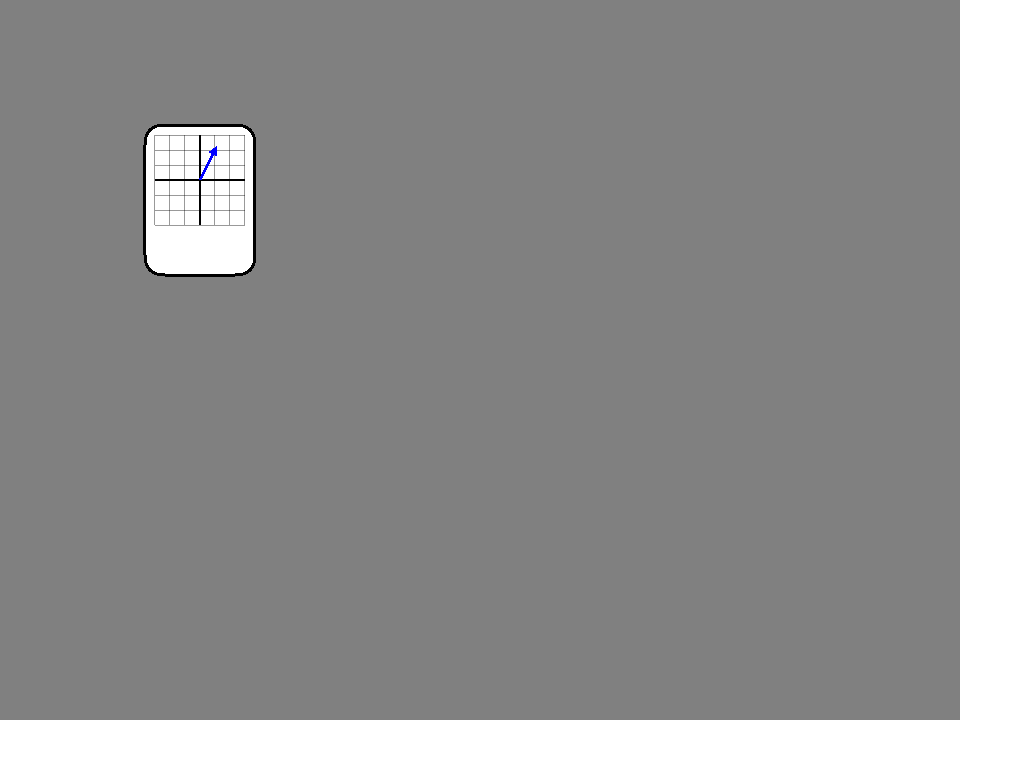
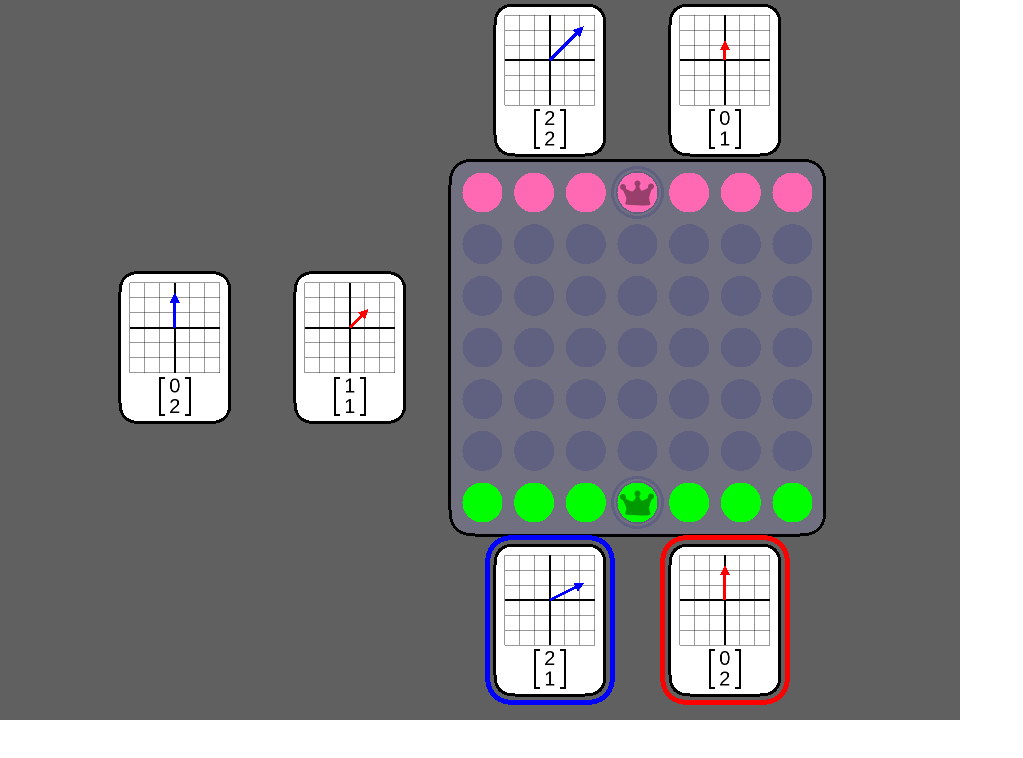
Before and after one commit to leifekstromclark/vector-chess, a plain HTML site: page index.html in a window 1280 px wide. Shown: the whole page, without its empty margins (0-1023 px from the left). Drawn offline with Linux system fonts and the light colour scheme; animation ran at ten frames a second.

Commit message:
assets instantiated

```diff
--- a/index.html
+++ b/index.html
@@ -14,6 +14,8 @@
     </div>
     <script src="static/pixi.min.js"></script>
     <script src="static/vector.js"></script>
+    <script src="static/preview.js"></script>
+    <script src="static/unit.js"></script>
     <script src="static/card.js"></script>
     <script src="static/resize.js"></script>
     <script src="static/main.js"></script>
--- a/static/card.js
+++ b/static/card.js
@@ -1,44 +1,75 @@
 class Card {
-    constructor(delta) {
+    constructor(delta, deck, pos) {
         this.delta = delta;
+        this.graphics = new PIXI.Graphics();
+        this.update_position(deck, pos);
+        this.generate_graphics();
+        stage.addChild(this.graphics);
+        this.graphics.card = this;
+        this.graphics.interactive = true;
+        this.graphics.buttonmode = true;
+    }
 
-        this.graphics = new PIXI.Graphics();
+    generate_graphics() {
+        let color = vector_colors[this.pos];
 
         //background
-        this.graphics.lineStyle(3, 0x000000);
+        this.graphics.lineStyle(6, 0x000000);
         this.graphics.beginFill(0xFFFFFF);
-        this.graphics.drawRoundedRect(-55, -75, 110, 150, 20);
+        this.graphics.drawRoundedRect(-110, -150, 220, 300, 40);
         this.graphics.endFill();
 
         //grid
         for (let i = -3; i < 4; i++) {
             if (i == 0) {
-                this.graphics.lineStyle(2, 0x000000);
+                this.graphics.lineStyle(4, 0x000000);
             }
             else {
-                this.graphics.lineStyle(1, 0x000000, 0.4);
+                this.graphics.lineStyle(2, 0x000000, 0.4);
             }
-            this.graphics.moveTo(-45, -20 + i * 15).lineTo(45, -20 + i * 15);
-            this.graphics.moveTo(i * 15, -65).lineTo(i * 15, 25);
+            this.graphics.moveTo(-90, -40 + i * 30).lineTo(90, -40 + i * 30);
+            this.graphics.moveTo(i * 30, -130).lineTo(i * 30, 50);
         }
 
         //graphed vector
-        this.graphics.lineStyle(3, 0x0000FF);
-        let graph_vect = new Vector(delta.x, delta.y * -1);
-        let tip = graph_vect.multiply(15).add(new Vector(0, -20));
-        this.graphics.moveTo(0, -20).lineTo(tip.x, tip.y);
+        this.graphics.lineStyle(6, color);
+        let graph_vect = new Vector(this.delta.x, this.delta.y * -1);
+        let tip = graph_vect.multiply(30).add(new Vector(0, -40));
+        this.graphics.moveTo(0, -40).lineTo(tip.x, tip.y);
 
-
-        // draw polygon
-        let normal = graph_vect.get_normal().normalize().multiply(5);
-        let arrow_length = graph_vect.normalize().multiply(5);
+        let normal = graph_vect.get_normal().normalize().multiply(10);
+        let arrow_length = graph_vect.normalize().multiply(10);
         let path = [tip.x - arrow_length.x + normal.x, tip.y - arrow_length.y + normal.y, tip.x - arrow_length.x - normal.x, tip.y - arrow_length.y - normal.y, tip.x + arrow_length.x, tip.y + arrow_length.y];
         this.graphics.lineStyle(0);
-        this.graphics.beginFill(0x0000FF);
+        this.graphics.beginFill(color);
         this.graphics.drawPolygon(path);
         this.graphics.endFill();
 
+        //vector numbers
+        let style = new PIXI.TextStyle({fontSize: 40});
+        let text = new PIXI.Text(String(this.delta.x), style);
+        text.position.set(-text.width / 2, 54);
+        this.graphics.addChild(text);
+        text = new PIXI.Text(String(this.delta.y), style);
+        text.position.set(-text.width / 2, 95);
+        this.graphics.addChild(text);
 
-        stage.addChild(this.graphics);
+        this.graphics.lineStyle(4, 0x000000);
+        this.graphics.moveTo(-20, 135).lineTo(-30, 135).lineTo(-30, 60).lineTo(-20, 60);
+        this.graphics.moveTo(20, 135).lineTo(30, 135).lineTo(30, 60).lineTo(20, 60);
+    }
+
+    update_position(deck, pos) {
+        this.deck = deck;
+        this.pos = pos;
+        let pos_list;
+        if (this.deck == 0) {
+            pos_list = card_positions;
+        } else if (this.deck == 1) {
+            pos_list = opp_card_positions;
+        } else {
+            pos_list = next_card_positions;
+        }
+        this.graphics.position.set(pos_list[this.pos].x, pos_list[this.pos].y);
     }
 }
--- a/static/main.js
+++ b/static/main.js
@@ -1,12 +1,15 @@
 //Assign a canvas for pixi to use
 const canvas = document.getElementById('mycanvas');
+
+const ASPECT = [4, 3];
+const RESOLUTION = 720;
 
 //Create a renderer and assign resize event
 const renderer = new PIXI.Renderer({
     view: canvas,
     resolution: window.devicePixelRatio,
     autoDensity: true,
-    backgroundColor: 0x808080
+    backgroundColor: 0x606060
 })
 resize();
 window.addEventListener('resize', resize);
@@ -14,15 +17,111 @@ window.addEventListener('resize', resize);
 //Create a main container
 const stage = new PIXI.Container();
 
+//initialize board
+const board_container = new PIXI.Container();
+const board_graphics = new PIXI.Graphics();
+let board = [];
+board_graphics.lineStyle(6, 0x000000);
+board_graphics.beginFill(0x707080);
+const board_width = 750;
+board_graphics.drawRoundedRect(0, 0, board_width, board_width, 50);
+board_graphics.endFill();
+const margin = 130;
+for (let row = 0; row < 7; row++) {
+    board.push([]);
+    for (let col = 0; col < 7; col++) {
+        let radius = 40;
+        board[row].push(null);
+        if (col == 3 && (row == 0 || row == 6)) {
+            radius = 30
+            board_graphics.lineStyle(6, 0x606080);
+            board_graphics.drawCircle(margin / 2 + (board_width - margin) / 6 * col, margin / 2 + (board_width - margin) / 6 * row, 40);
+            board_graphics.drawCircle(margin / 2 + (board_width - margin) / 6 * col, margin / 2 + (board_width - margin) / 6 * row, 50);
+        }
+        board_graphics.lineStyle(0);
+        board_graphics.beginFill(0x606080);
+        board_graphics.drawCircle(margin / 2 + (board_width - margin) / 6 * col, margin / 2 + (board_width - margin) / 6 * row, radius);
+        board_graphics.endFill();
+    }
+}
+board_container.position.set(900, 320)
+board_container.addChild(board_graphics);
+stage.addChild(board_container);
+
+const vector_colors = [0x0000FF, 0xFF0000];
+
+//initialize cards
+const card_positions = [new Vector(1100, 1240), new Vector(1450, 1240)];
+const opp_card_positions = [new Vector(1100, 160), new Vector(1450, 160)];
+const next_card_positions = [new Vector(350, 695), new Vector(700, 695)];
+
+
+for (let i = 0; i < 6; i++) {
+    let x = 0;
+    let y = 0;
+    while (x == 0 && y == 0) {
+        x = Math.floor(Math.random() * 3);
+        y = Math.floor(Math.random() * 3);
+    }
+    new Card(new Vector(x, y), Math.floor(i / 2), i % 2);
+}
+
+//initialize tokens
+const friendly_color = 0x00FF00;
+const enemy_color = 0xFF69B4;
+
+for (let col = 0; col < 7; col++) {
+    let king = false;
+    if (col == 3) {
+        king = true;
+    }
+    board[0][col] = new Unit(new Vector(col, 0), false, king);
+    board[6][col] = new Unit(new Vector(col, 6), true, king);
+}
+
+//initialize selection icons
+let selects = [new PIXI.Graphics(), new PIXI.Graphics()];
+selects[0].lineStyle(10, vector_colors[0]);
+selects[1].lineStyle(10, vector_colors[1]);
+selects[0].drawRoundedRect(-125, -165, 250, 330, 55);
+selects[1].drawRoundedRect(-125, -165, 250, 330, 55);
+selects[0].position.set(card_positions[0].x, card_positions[0].y);
+selects[1].position.set(card_positions[1].x, card_positions[1].y);
+stage.addChild(selects[0]);
+stage.addChild(selects[1]);
+
+let reflects = [PIXI.Sprite.from('static/x-1.png'), PIXI.Sprite.from('static/x-1.png')];
+reflects[0].position.set(card_positions[0].x + 100, card_positions[0].y + 100);
+reflects[1].position.set(card_positions[1].x + 100, card_positions[1].y + 100);
+reflects[0].anchor.set(0.5, 0.5);
+reflects[1].anchor.set(0.5, 0.5);
+reflects[0].visible = false;
+reflects[1].visible = false;
+stage.addChild(reflects[0]);
+stage.addChild(reflects[1]);
+
+let eliminate = PIXI.Sprite.from('static/eliminate.png');
+eliminate.anchor.set(0.5, 0.5);
+eliminate.visible = false;
+board_container.addChild(eliminate);
+
+let board_select = new PIXI.Graphics();
+board_select.lineStyle(6, vector_colors[0]);
+board_select.drawCircle(0, 0, 50);
+board_select.visible = false;
+board_container.addChild(board_select);
+
+let previews = [new Preview(vector_colors[0]), new Preview(vector_colors[1])];
+
+
+
 function play() {
+    let scale = renderer.screen.height / 1440;
+    stage.scale.set(scale, scale);
     renderer.render(stage);
 }
 
 let state = play
-
-let card = new Card(new Vector(1, 2));
-card.graphics.x = 200
-card.graphics.y = 200
 
 //Main loop
 function gameLoop(){
--- /dev/null
+++ b/static/preview.js
@@ -0,0 +1,26 @@
+class Preview {
+    constructor(color) {
+        this.color = color;
+        this.graphics = new PIXI.Graphics();
+        this.graphics.visible = false;
+        board_container.addChild(this.graphics);
+    }
+
+
+    draw(delta) {
+
+        this.graphics.clear();
+
+        this.graphics.lineStyle(18, this.color);
+        let tip = delta.multiply((board_width - margin) / 6);
+        this.graphics.moveTo(0, 0).lineTo(tip.x, tip.y);
+
+        let normal = delta.get_normal().normalize().multiply(30);
+        let arrow_length = delta.normalize().multiply(30);
+        let path = [tip.x - arrow_length.x + normal.x, tip.y - arrow_length.y + normal.y, tip.x - arrow_length.x - normal.x, tip.y - arrow_length.y - normal.y, tip.x + arrow_length.x, tip.y + arrow_length.y];
+        this.graphics.lineStyle(0);
+        this.graphics.beginFill(this.color);
+        this.graphics.drawPolygon(path);
+        this.graphics.endFill();
+    }
+}
--- a/static/resize.js
+++ b/static/resize.js
@@ -1,5 +1,3 @@
-const ASPECT = [4, 3];
-
 function horizBound() {
     if (canvas.parentElement.clientHeight / ASPECT[1] * ASPECT[0] > canvas.parentElement.clientWidth) {
         return true;
--- /dev/null
+++ b/static/unit.js
@@ -0,0 +1,34 @@
+class Unit {
+    constructor(board_pos, allegiance, king) {
+        this.board_pos = board_pos;
+        this.allegiance = allegiance;
+        this.king = king;
+        this.graphics = new PIXI.Graphics();
+        this.generate_graphics();
+        this.graphics.position.set(margin / 2 + (board_width - margin) / 6 * board_pos.x, margin / 2 + (board_width - margin) / 6 * board_pos.y);
+        board_container.addChild(this.graphics);
+        this.graphics.unit = this;
+        this.graphics.interactive = true;
+        this.graphics.buttonmode = true;
+    }
+
+    generate_graphics() {
+        this.graphics.lineStyle(0);
+        let color;
+        if (this.allegiance) {
+            color = friendly_color;
+        }
+        else {
+            color = enemy_color;
+        }
+        this.graphics.beginFill(color);
+        this.graphics.drawCircle(0, 0, 40);
+        this.graphics.endFill();
+        if (this.king) {
+            let king = new PIXI.Sprite.from('static/king.png')
+            king.anchor.set(0.5, 0.5);
+            king.alpha = 0.4;
+            this.graphics.addChild(king);
+        }
+    }
+}
```
Also changed, not shown: static/eliminate.png (added), static/king.png (added), static/x-1.png (added).
